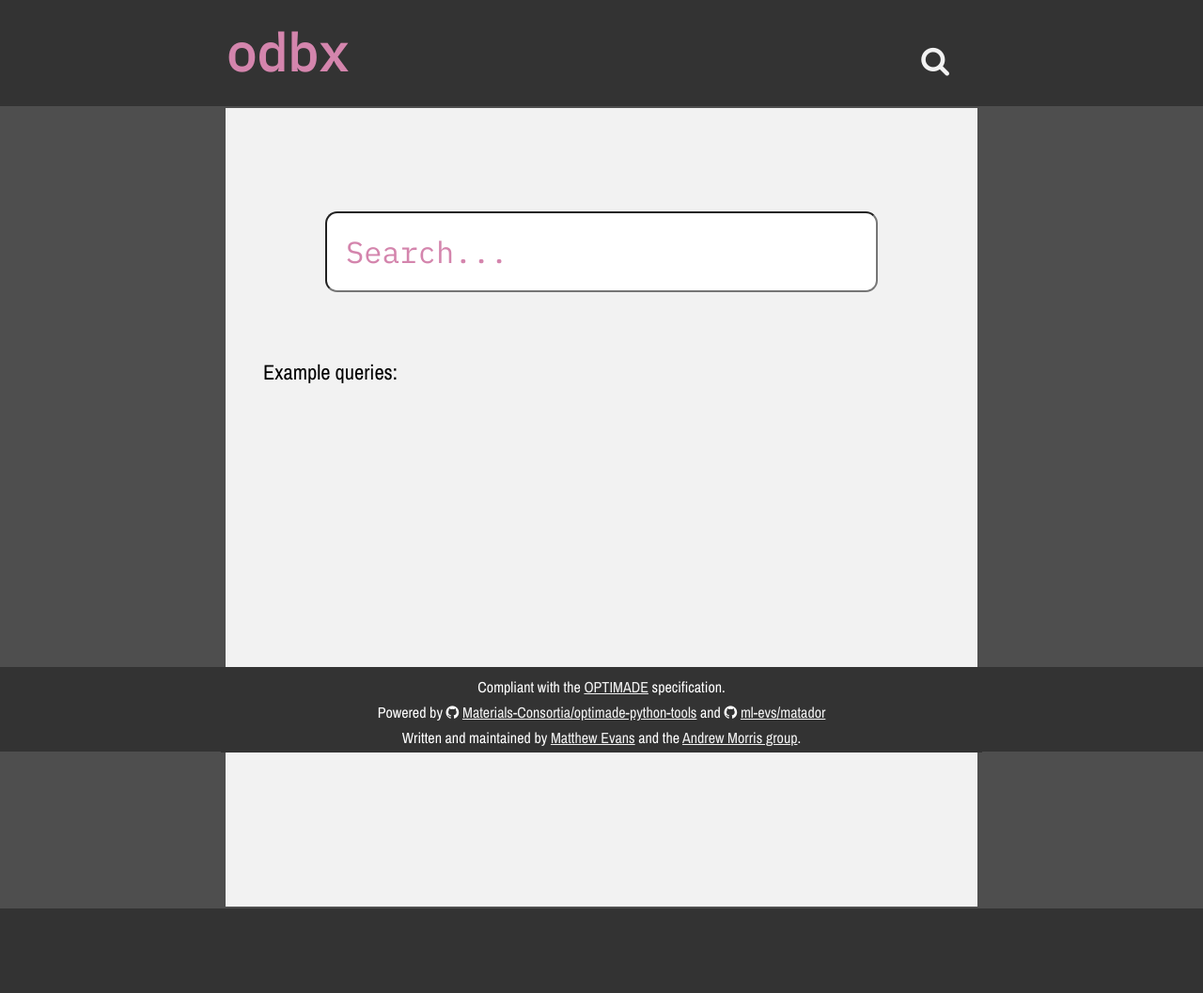
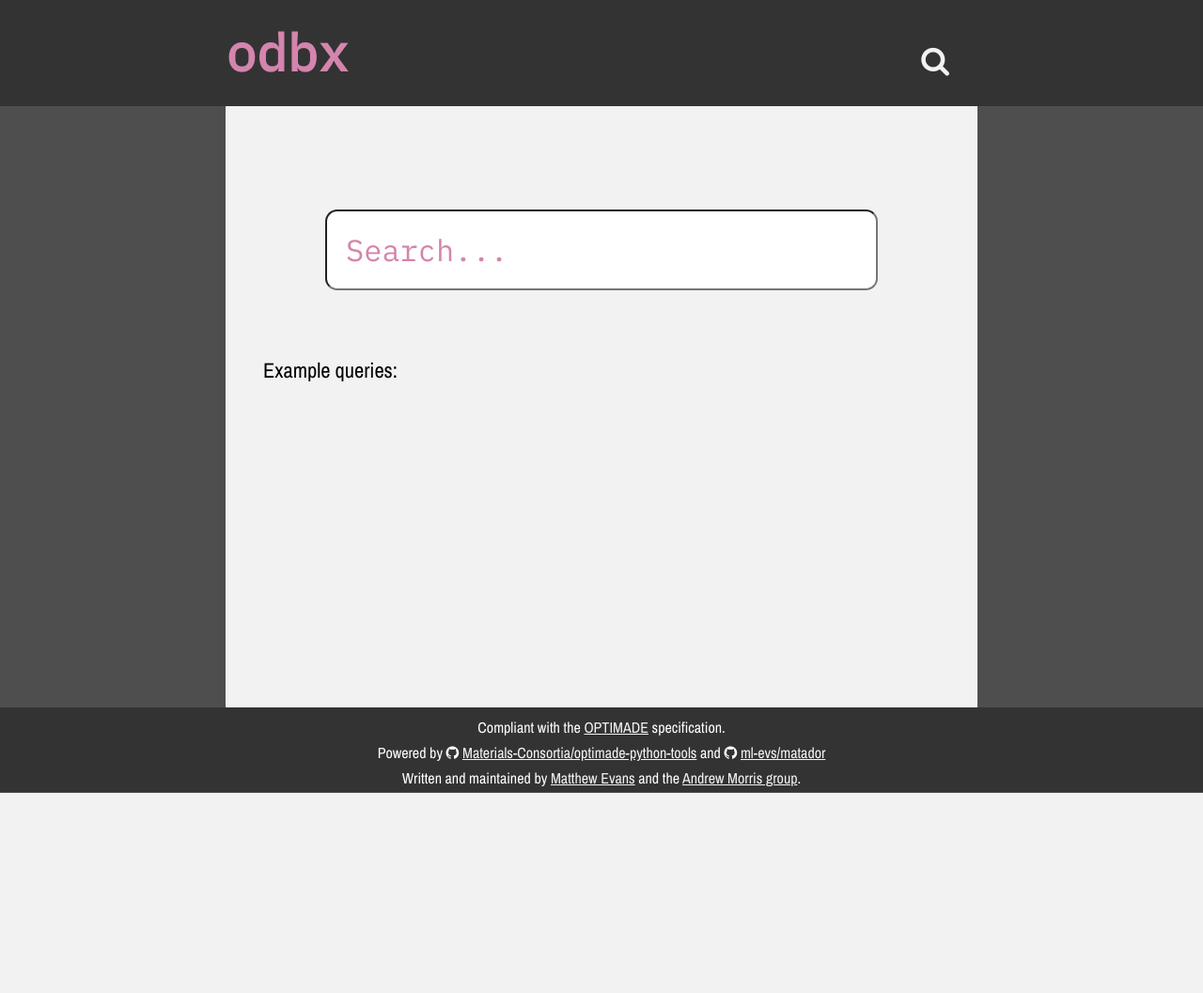
Before and after one commit to ml-evs/odbx.science, a Python web app: template odbx/templates/search.html in a window 1280 px wide. Shown: the whole page at 94% size. After the commit the page ends 844 px from the top, so only its background shows below. Run offline with Jinja, Linux system fonts and the light colour scheme; the template is opened without the code that fills it, so the values that code supplies are empty.

Commit message:
Update templates and style

```diff
--- a/odbx/static/css/odbx.css
+++ b/odbx/static/css/odbx.css
@@ -5,6 +5,7 @@
     --odbx_dark_grey: #4E4E4E;
     --odbx_pale_grey: #D3D3D3;
     --odbx_pale_blue: #6C91A7;
+    --odbx_dark_bg: #333;
     --odbx_pale_green: #8EC07C;
     --odbx_pale_yellow: #FFAF00;
     --odbx_white: #FFFFFF;
@@ -14,16 +15,14 @@
     --odbx_min_width: 800px;
 }
 
-html {
-    background-color: #333;
+body {
+    background-color: var(--odbx_dark_grey);
     padding: 0;
     margin: 0;
 }
 
-body {
-    background-color: var(--odbx_dark_grey);
-    padding: 0;
-    margin: 0;
+body, html {
+    height: 100vh;
 }
 
 body,h1,h2,h3,h4,h5 {
@@ -45,22 +44,17 @@ body {
     color: black;
 }
 
-
-
 .content {
-    width: var(--odbx_min_width);
+    min-width: var(--odbx_min_width);
+    max-width: 800px;
     display: flex;
-    border: 2px solid var(--odbx_dark_grey);
-    box-shadow: var(--odbx_box_shadow);
-    border-radius: 0;
     flex-direction: column;
     background-color: var(--odbx_light_grey);
     margin: 0;
+    min-height: 80%;
     margin-left: auto;
-    min-height: 800px;
     margin-right: auto;
-    margin-bottom: 90px;
-    padding-bottom: 50px;
+    margin-bottom: 0px;
     clear: both;
 }
 
@@ -321,24 +317,20 @@ header {
 }
 
 footer {
-  background-color: #333;
+  background-color: var(--odbx_dark_bg);
   margin-left: auto;
   margin-right: auto;
-  position: fixed;
-  left: 0;
+  /*position: fixed;*/
   bottom: 0;
   width: 100%;
-  min-height: 90px;
-  max-height: 90px;
+  height: 90px;
+  text-align: center;
 }
 
 .footer_text {
-  background-color: #333;
-  width: 800px;
   margin-left: auto;
   margin-right: auto;
   color: white;
-  text-align: center;
   font-size: 16px;
   padding: 5px;
 }
@@ -370,15 +362,22 @@ footer a {
 }
 
 .example_queries {
-    padding: 30px;
-    font-size:0.8em;
-    margin-left:auto;
-    margin-right:auto;
-    width:85%;
+  /*padding: 30px; */
+  align: center;
+  text-align: center;
+  margin-top: 20px;
+  margin-left:auto;
+  margin-right:auto;
+  width:85%;
 }
 
 .example_queries a {
+  align: center;
+  text-align: center;
   text-decoration: none;
+  border: solid 1px var(--odbx_dark_grey);
+  background-color: var(--odbx_pale_grey);
+  font-size: 0.7em;
   color: var(--odbx_pale_blue);
   padding: 10px;
 }
--- a/odbx/templates/cell_info.html
+++ b/odbx/templates/cell_info.html
@@ -1,6 +1,6 @@
 <table class="cell_table">
     <tr>
-        <th> Lattice Vectors (Å) </th>
+        <th> Lattice vectors (Å) </th>
     </tr>
     <tr>
         <td>
@@ -13,7 +13,7 @@
         </td>
     </tr>
     <tr>
-        <th> Cell Contents </th>
+        <th> Cell contents (fractional) </th>
     </tr>
     <tr>
         <td>
--- a/odbx/templates/crystallographic_info.html
+++ b/odbx/templates/crystallographic_info.html
@@ -6,7 +6,7 @@
         <td> {{ structure_info['data']['attributes']['nsites'] }} </td>
     </tr>
     <tr>
-        <th>Space Group</th>
+        <th>Space group</th>
     </tr>
     <tr>
         <td>
@@ -14,9 +14,9 @@
         </td>
     </tr>
     <tr>
-        <th> Cell Volume (Å³) </th>
+        <th> Cell volume (Å³) </th>
     </tr>
     <tr>
-        <td>{{ "%4.3f" | format(structure_info['data']['attributes']['_odbx_cell_volume']) }}</td>
+        <td>{{ "%4.1f" | format(structure_info['data']['attributes']['_odbx_cell_volume']) }}</td>
     </tr>
 </table>
--- a/odbx/templates/energy_info.html
+++ b/odbx/templates/energy_info.html
@@ -4,7 +4,7 @@
     </tr>
     <tr>
         <td>
-            {{ "{:4.4f}".format(structure_info['data']['attributes']['_odbx_thermodynamics'].get('formation_energy')) }} eV/atom
+            {{ "{:1.2f}".format(structure_info['data']['attributes']['_odbx_thermodynamics'].get('formation_energy')) }} eV/atom
         </td>
     </tr>
     <tr>
@@ -12,7 +12,7 @@
     </tr>
     <tr>
         <td>
-            {{ "{:4.4f}".format(structure_info['data']['attributes']['_odbx_thermodynamics'].get('hull_distance')) }} eV/atom
+            {{ "{:1.2f}".format(structure_info['data']['attributes']['_odbx_thermodynamics'].get('hull_distance')) }} eV/atom
         </td>
     </tr>
 </table>
--- a/odbx/templates/export.html
+++ b/odbx/templates/export.html
@@ -1 +1 @@
-<center><div class="export_button"><a href="{{ cif_link }}" download="{{ cif_name }}">Export as .cif</a></div></center>
+<div class="export_button"><a href="{{ cif_link }}" download="{{ cif_name }}">Export as CIF</a></div>
--- a/odbx/templates/layout.html
+++ b/odbx/templates/layout.html
@@ -16,14 +16,14 @@
         {% endblock %}
 
     </head>
-    <header>
-        {% include "header.html" %}
-    </header>
     <body>
+        <header>
+            {% include "header.html" %}
+        </header>
         {% block content %}{% endblock %}
+        <footer>
+            {% include "footer.html" %}
+        </footer>
     </body>
-    <footer>
-        {% include "footer.html" %}
-    </footer>
 
 </html>
--- a/odbx/templates/search.html
+++ b/odbx/templates/search.html
@@ -17,7 +17,7 @@
             Example queries:
             <div class="example_queries">
                 {% for query in example_queries %}
-                    {{ "<a class=\"query_font\" href='./structures?filter={}'>{}</a>".format(query, query) | safe }}
+                    {{ "<a class=\"query_font\" href='./structures?filter={}'>{}</a>".format(query.strip(), query.strip()) | safe }}
                 {% endfor %}
             </div>
         </div>
--- a/odbx/templates/structure.html
+++ b/odbx/templates/structure.html
@@ -16,7 +16,7 @@
                 </div>
                 <span class="formula_title">
                     {% for (elem, num) in stoichiometry %}
-                    {{ "<span class=\"elements {elem}\">{elem}{num}</span>".format(elem=elem, num=num if num != 1)|safe }}
+                    {{ "<span class=\"elements {elem}\">{elem}<sub>{num}</sub></span>".format(elem=elem, num=num if num != 1)|safe }}
                     {% endfor %}
                 </span>
             </div>
@@ -38,8 +38,6 @@
         </div>
         <div class="deck" id="info">
             {% include "energy_info.html" %}
-        <!--</div>-->
-        <!--<div class="deck" id="info">-->
             {% include "dft_info.html" %}
         </div>
     </div>
```
Also changed, not shown: other parts of odbx/static/css/odbx.css (+33 -18 lines), odbx/templates/dft_info.html (+19 -3 lines), odbx/templates/structures.html (+4 -10 lines).
